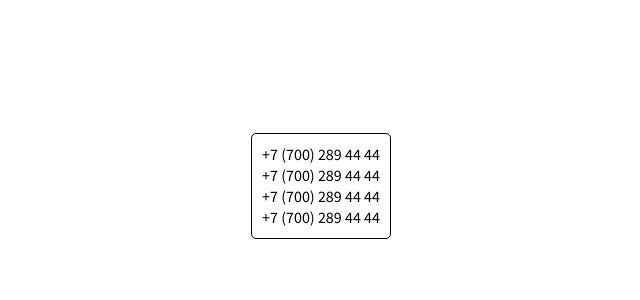
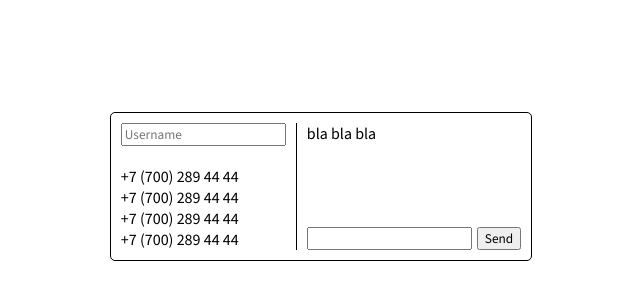
Before and after one commit to iZeevens/green-api, a React (Vite) app: page / in a window 1280 px wide. Shown: the part 214-514 px from the top of the page, without its empty margins (319-959 px from the left). Built offline with nearby package versions, Linux system fonts and the light colour scheme.

Commit message:
feat: add few components for chat

```diff
--- a/src/components/Chat/Chat.module.css
+++ b/src/components/Chat/Chat.module.css
@@ -0,0 +1,5 @@
+.chat {
+  display: flex;
+  flex-direction: column;
+  justify-content: space-between;
+}
--- a/src/components/Chat/Chat.tsx
+++ b/src/components/Chat/Chat.tsx
@@ -1,11 +1,14 @@
 import styles from "./Chat.module.css";
 import ChatHeader from "./ChatHeader/ChatHeader";
+import ChatSubmitMsg from "./ChatSubmitMsg/ChatSubmitMsg";
 
 function Chat() {
 
   return (
     <div className={styles.chat}>
       <ChatHeader userName="bla bla bla" />
+
+      <ChatSubmitMsg />
     </div>
   )
 }
--- /dev/null
+++ b/src/components/Chat/ChatSubmitMsg/ChatSubmitMsg.module.css
@@ -0,0 +1,10 @@
+.conatiner {
+  display: flex;
+  gap: 5px;
+}
+
+.input {}
+
+.submitBtn {
+  cursor: pointer;
+}
--- /dev/null
+++ b/src/components/Chat/ChatSubmitMsg/ChatSubmitMsg.tsx
@@ -0,0 +1,13 @@
+import styles from "./ChatSubmitMsg.module.css"
+
+function ChatSubmitMsg() {
+
+  return (
+    <div className={styles.conatiner}>
+      <input className={styles.input} type="text" />
+      <button className={styles.submitBtn}>Send</button>
+    </div>
+  )
+}
+
+export default ChatSubmitMsg
--- /dev/null
+++ b/src/components/UsersList/SearchUser/SearchUser.module.css
@@ -0,0 +1,5 @@
+.searchContainer {
+  margin-bottom: 20px;
+}
+
+.searchInput {}
--- /dev/null
+++ b/src/components/UsersList/SearchUser/SearchUser.tsx
@@ -0,0 +1,12 @@
+import styles from "./SearchUser.module.css"
+
+function SearchUser() {
+
+  return (
+    <div className={styles.searchContainer}>
+      <input className={styles.searchInput} type="text" placeholder="Username"/>
+    </div>
+  )
+}
+
+export default SearchUser
--- a/src/components/UsersList/UsersList.module.css
+++ b/src/components/UsersList/UsersList.module.css
@@ -1,6 +1,8 @@
 .list {
   display: flex;
   flex-direction: column;
+  border-right: 1px solid black;
+  padding-right: 10px;
 }
 
 .listItem {
--- a/src/components/UsersList/UsersList.tsx
+++ b/src/components/UsersList/UsersList.tsx
@@ -1,8 +1,10 @@
 import styles from "./UsersList.module.css"
+import SearchUser from "./SearchUser/SearchUser"
 
 function UsersList() {
   return (
     <div className={styles.list}>
+      <SearchUser />
       <span className={styles.listItem}>+7 (700) 289 44 44</span>
       <span className={styles.listItem}>+7 (700) 289 44 44</span>
       <span className={styles.listItem}>+7 (700) 289 44 44</span>
--- a/src/pages/ChatPage/ChatPage.module.css
+++ b/src/pages/ChatPage/ChatPage.module.css
@@ -1,4 +1,7 @@
 .container {
+  display: flex;
+  gap: 10px;
+
   border: 1px solid black;
   border-radius: 5px;
   padding: 10px;
--- a/src/pages/ChatPage/ChatPage.tsx
+++ b/src/pages/ChatPage/ChatPage.tsx
@@ -1,10 +1,12 @@
 import styles from "./ChatPage.module.css";
 import UsersList from "../../components/UsersList/UsersList";
+import Chat from "../../components/Chat/Chat";
 
 function ChatPage() {
   return (
     <div className={styles.container}>
       <UsersList />
+      <Chat />
     </div>
   );
 }
```
